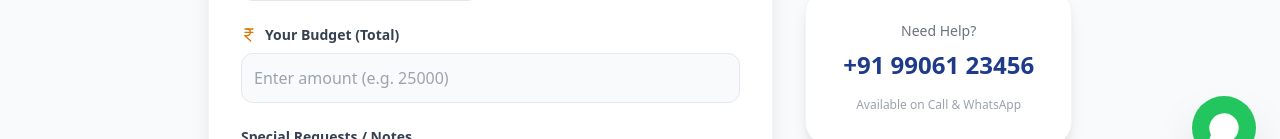
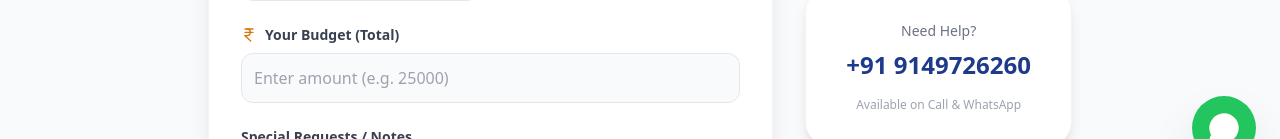
Before and after one commit to Lone-Suhail/DREAM-TRIP, a Next.js app: page /book in a window 1280 px wide. Shown: the part 616-755 px from the top of the page. Built offline with nearby package versions, Linux system fonts and the light colour scheme; a web font is replaced by a local one.

Commit message:
Fixed booking page form budget and date logic

```diff
--- a/app/book/page.tsx
+++ b/app/book/page.tsx
@@ -214,7 +214,7 @@ export default function BookPage() {
 
              <div className="bg-white rounded-3xl p-8 shadow-lg border border-gray-100 text-center">
                 <p className="text-gray-500 text-sm mb-2">Need Help?</p>
-                <p className="text-2xl font-bold text-[#1E3A8A] mb-4">+91 99061 23456</p>
+                <p className="text-2xl font-bold text-[#1E3A8A] mb-4">+91 9149726260</p>
                 <p className="text-xs text-gray-400">Available on Call & WhatsApp</p>
              </div>
           </div>
```
